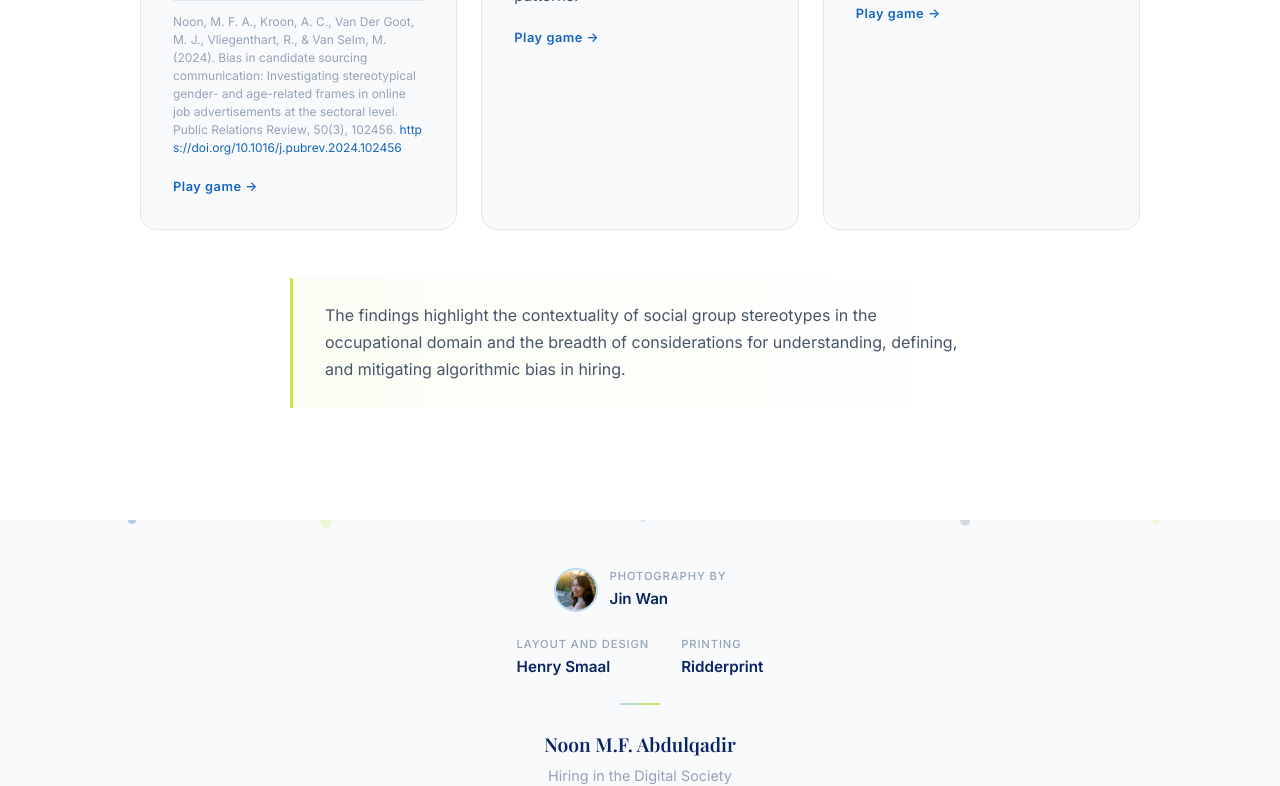
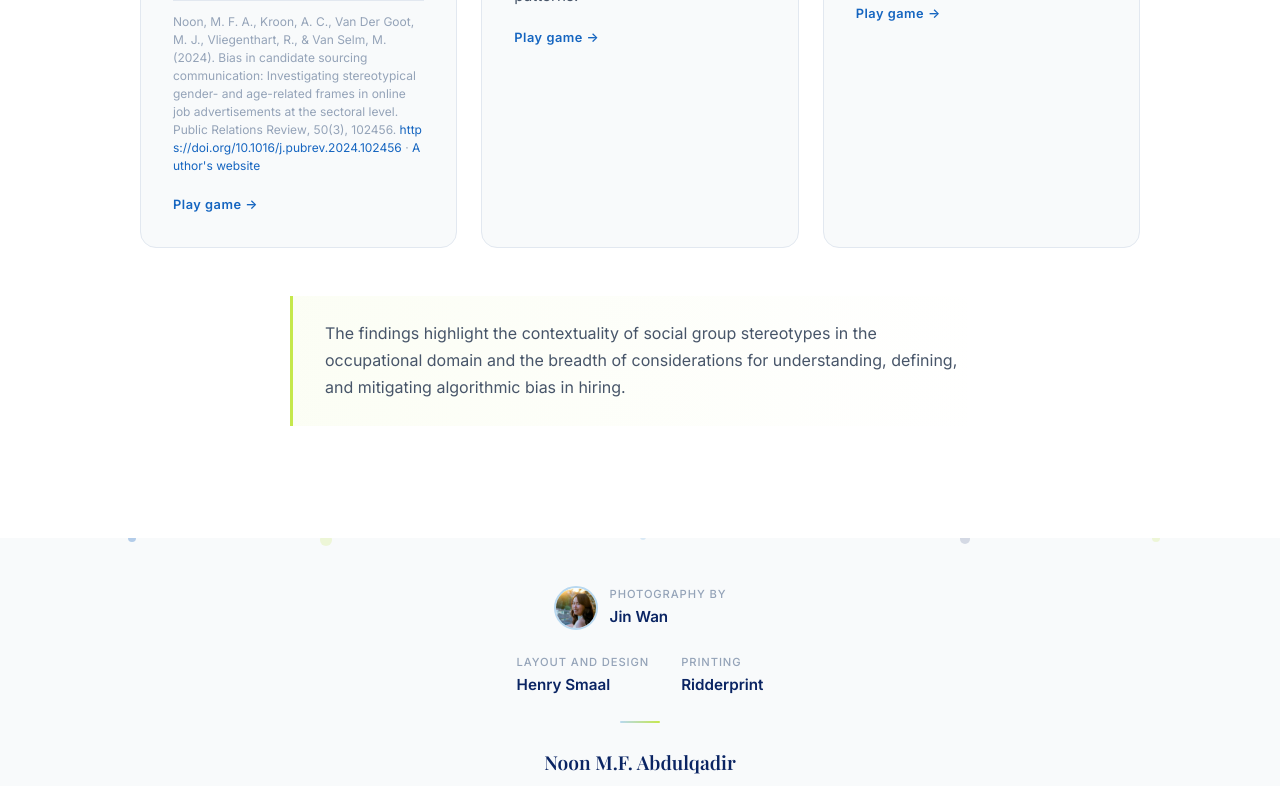
Before and after one commit to noon-abdulqadir/defense-noon, a Vue app: page / in a window 1280 px wide. Shown: the part 4674-5460 px from the top of the page. Built offline with nearby package versions, Linux system fonts and the light colour scheme; no server answers; a web font is replaced by a local one.

Commit message:
Add author's website link to Ch. 2 citation
Co-Authored-By: Claude Sonnet 4.6 <noreply@anthropic.com>

```diff
--- a/src/components/AboutSection.vue
+++ b/src/components/AboutSection.vue
@@ -34,7 +34,7 @@ onMounted(() => {
             Stereotypical frames in online job ads mirror stereotypes of social groups dominant in said occupational domain.
           </p>
           <p class="chapter-citation">
-            Noon, M. F. A., Kroon, A. C., Van Der Goot, M. J., Vliegenthart, R., &amp; Van Selm, M. (2024). Bias in candidate sourcing communication: Investigating stereotypical gender- and age-related frames in online job advertisements at the sectoral level. <em>Public Relations Review</em>, <em>50</em>(3), 102456. <a href="https://doi.org/10.1016/j.pubrev.2024.102456" target="_blank" rel="noopener" class="citation-doi" @click.stop>https://doi.org/10.1016/j.pubrev.2024.102456</a>
+            Noon, M. F. A., Kroon, A. C., Van Der Goot, M. J., Vliegenthart, R., &amp; Van Selm, M. (2024). Bias in candidate sourcing communication: Investigating stereotypical gender- and age-related frames in online job advertisements at the sectoral level. <em>Public Relations Review</em>, <em>50</em>(3), 102456. <a href="https://doi.org/10.1016/j.pubrev.2024.102456" target="_blank" rel="noopener" class="citation-doi" @click.stop>https://doi.org/10.1016/j.pubrev.2024.102456</a> · <a href="https://www.noon-abdulqadir.com/publication/bias-candidate-sourcing-communication/" target="_blank" rel="noopener" class="citation-doi" @click.stop>Author's website</a>
           </p>
         </a>
         <a class="chapter-card chapter-link" href="/game-ch3.html" target="_blank" rel="noopener noreferrer" aria-label="Play Chapter 3: Sourcing Phase – Platform Delivery (opens in new tab)">
```
